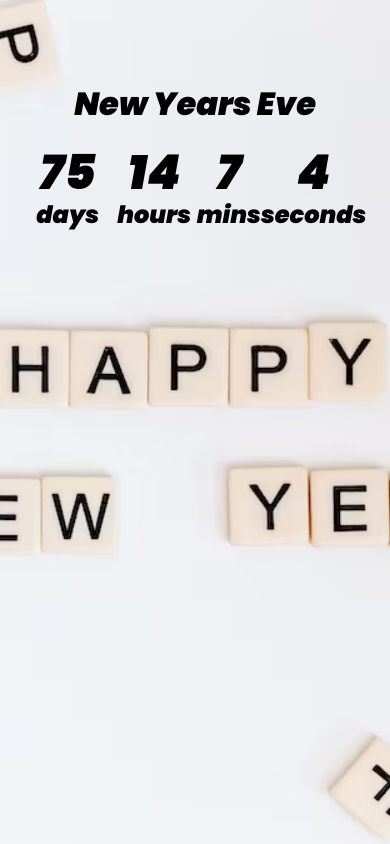
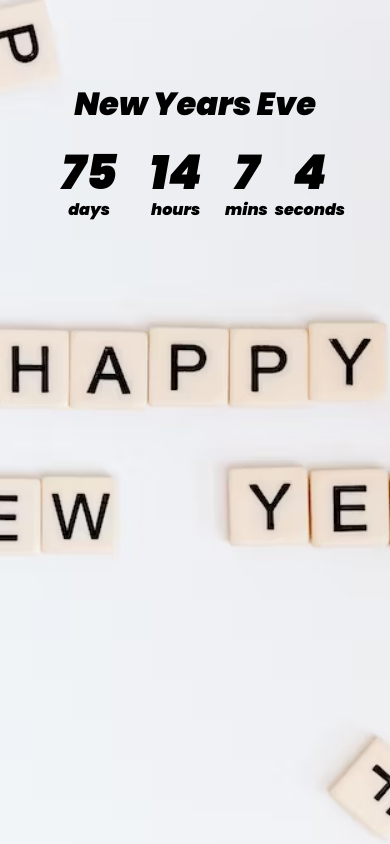
Before and after one commit to ebd30/countdown, a plain HTML site: page index.html in a window 390 px wide. Drawn offline with Linux system fonts and the light colour scheme.

Commit message:
Update style.css

```diff
--- a/style.css
+++ b/style.css
@@ -71,6 +71,6 @@ h1 {
     }
 
     .countdown-el span {
-        font-size: 1.5rem
+        font-size: 1rem
     }
 }
```
